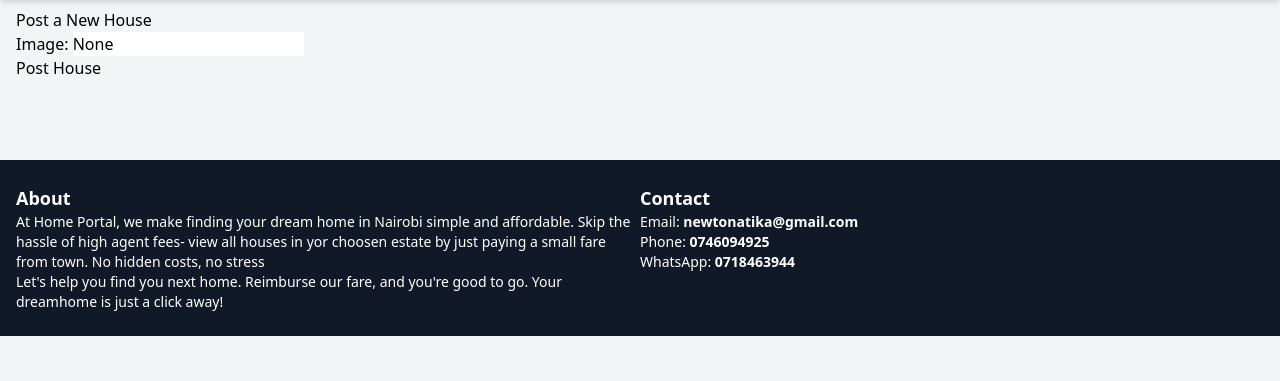
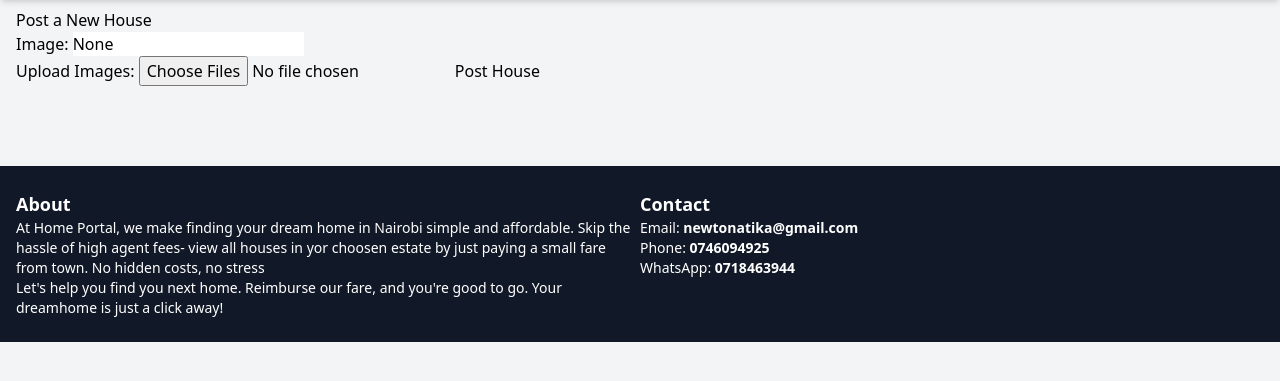
Before and after one commit to Newton-Shivachi/portalhome, a Django app: template houses/templates/houses/post_house.html in a window 1280 px wide. Shown: the part 72-453 px from the top of the page. Run offline with Django 5.2, Linux system fonts and the light colour scheme; the template is opened without the code that fills it: values that come from a table or form of the project are taken from there, others are empty; parts of the project's set-up code (start-up, migrations or seed data) failed here and were passed over; some libraries are stand-ins or nearby versions.

Commit message:
Update post_house.html

```diff
--- a/houses/templates/houses/post_house.html
+++ b/houses/templates/houses/post_house.html
@@ -2,9 +2,13 @@
 
 {% block content %}
 <h2>Post a New House</h2>
-<form method="POST" enctype="multipart/form-data">
+<form method="post" enctype="multipart/form-data">
     {% csrf_token %}
     {{ form.as_p }}
+
+    <label for="images">Upload Images:</label>
+    <input type="file" name="images" multiple>
+
     <button type="submit">Post House</button>
 </form>
 {% endblock %}
```
